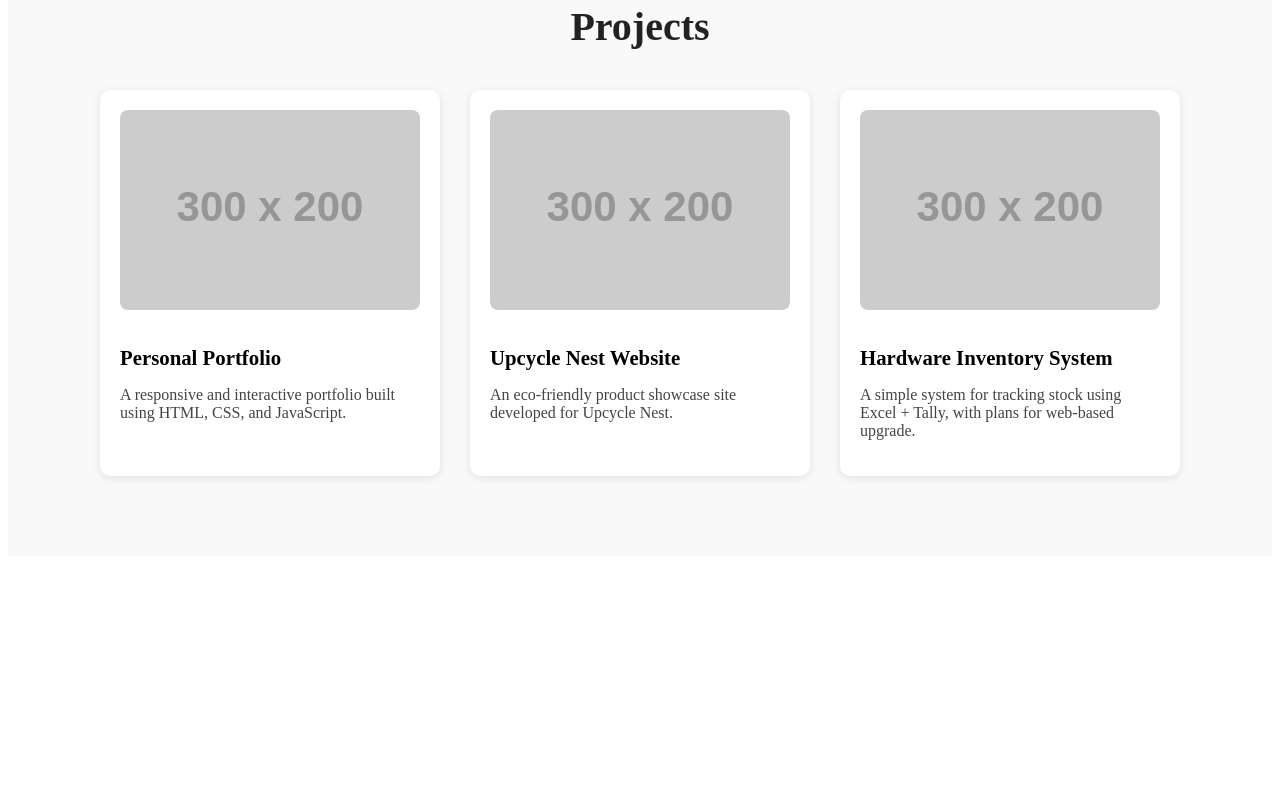
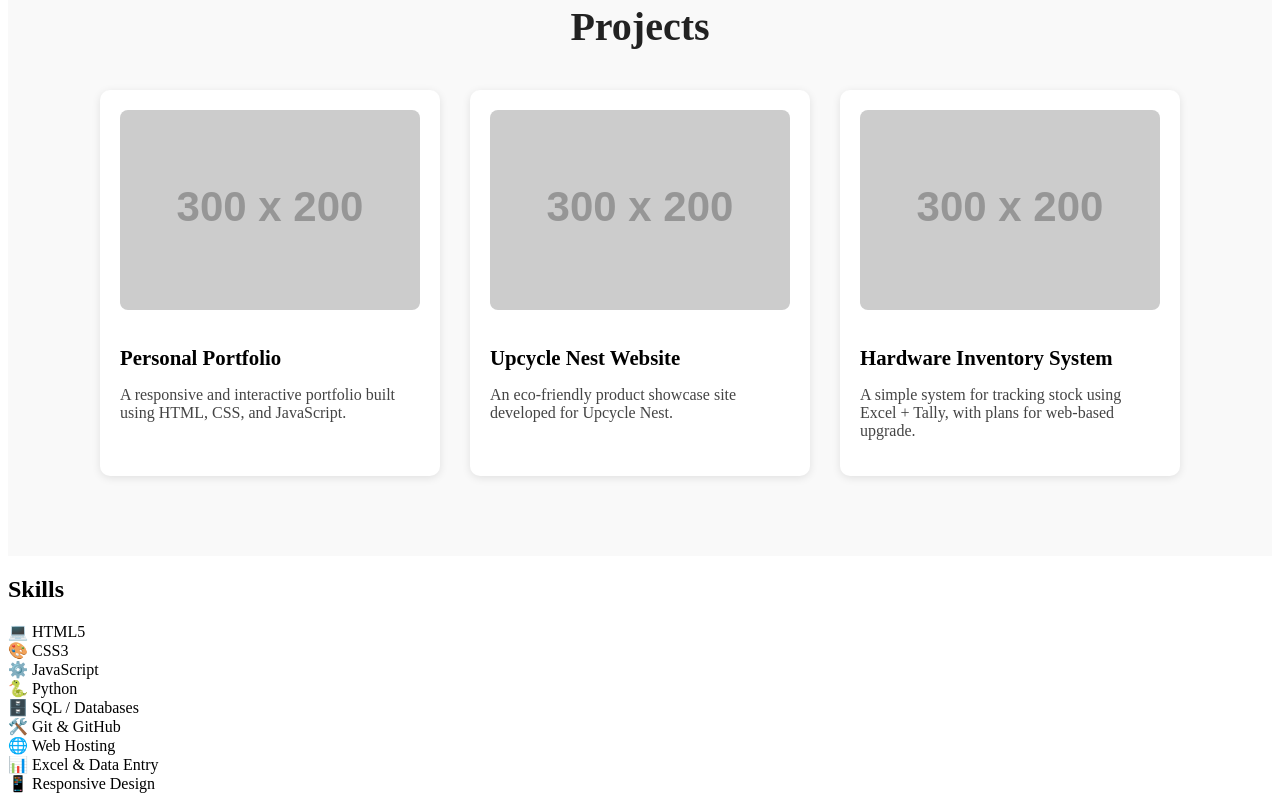
Before and after one commit to jameskonya/Portfolio, a plain HTML site: page index.html in a window 1280 px wide. Shown: the part 967-1768 px from the top of the page. Before the commit the page ends 1531 px from the top, so only its background shows below. Drawn offline with Linux system fonts and the light colour scheme; placeholder pictures from the web are drawn by us.

Commit message:
Update index.html

```diff
--- a/index.html
+++ b/index.html
@@ -43,3 +43,18 @@
     </div>
   </div>
 </section>
+<!-- Skills Section -->
+<section id="skills" class="skills">
+  <h2>Skills</h2>
+  <div class="skills-grid">
+    <div class="skill-card">💻 HTML5</div>
+    <div class="skill-card">🎨 CSS3</div>
+    <div class="skill-card">⚙️ JavaScript</div>
+    <div class="skill-card">🐍 Python</div>
+    <div class="skill-card">🗄️ SQL / Databases</div>
+    <div class="skill-card">🛠️ Git & GitHub</div>
+    <div class="skill-card">🌐 Web Hosting</div>
+    <div class="skill-card">📊 Excel & Data Entry</div>
+    <div class="skill-card">📱 Responsive Design</div>
+  </div>
+</section>
```
